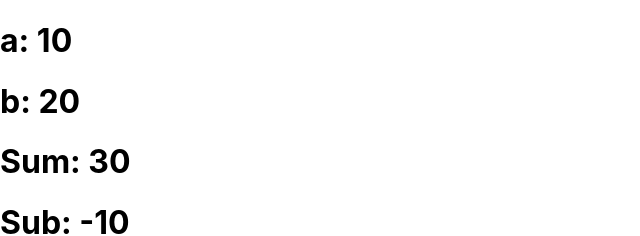
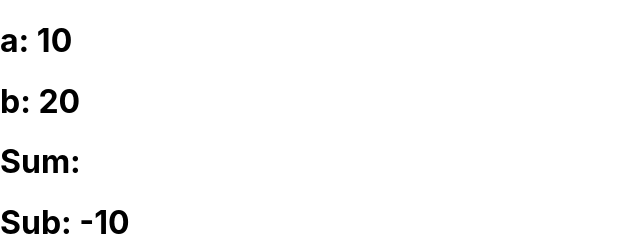
Before and after one commit to FromLAtoNY-wodhksqq/React-Hooks, a React (Create React App) app: page / in a window 1280 px wide. Shown: the top 236 px of the page, without its empty margins (0-640 px from the left). Built offline with nearby package versions, Linux system fonts and the light colour scheme.

Commit message:
useCallback

```diff
--- a/src/App.js
+++ b/src/App.js
@@ -1,13 +1,13 @@
 
 import logo from './logo.svg';
 import './App.css';
-import React,{useState,useEffect,useRef,useContext,useMemo} from "react";
+import React, {useState, useEffect, useRef, useContext, useMemo, useCallback} from "react";
 
 function App() {
     const [a, setA] = useState(10);
     const [b, setB] = useState(20);
 
-    const sum= useMemo(() => {
+    const sum=useCallback(()=>{
         return a + b;
     }, [a, b]);
 
```
